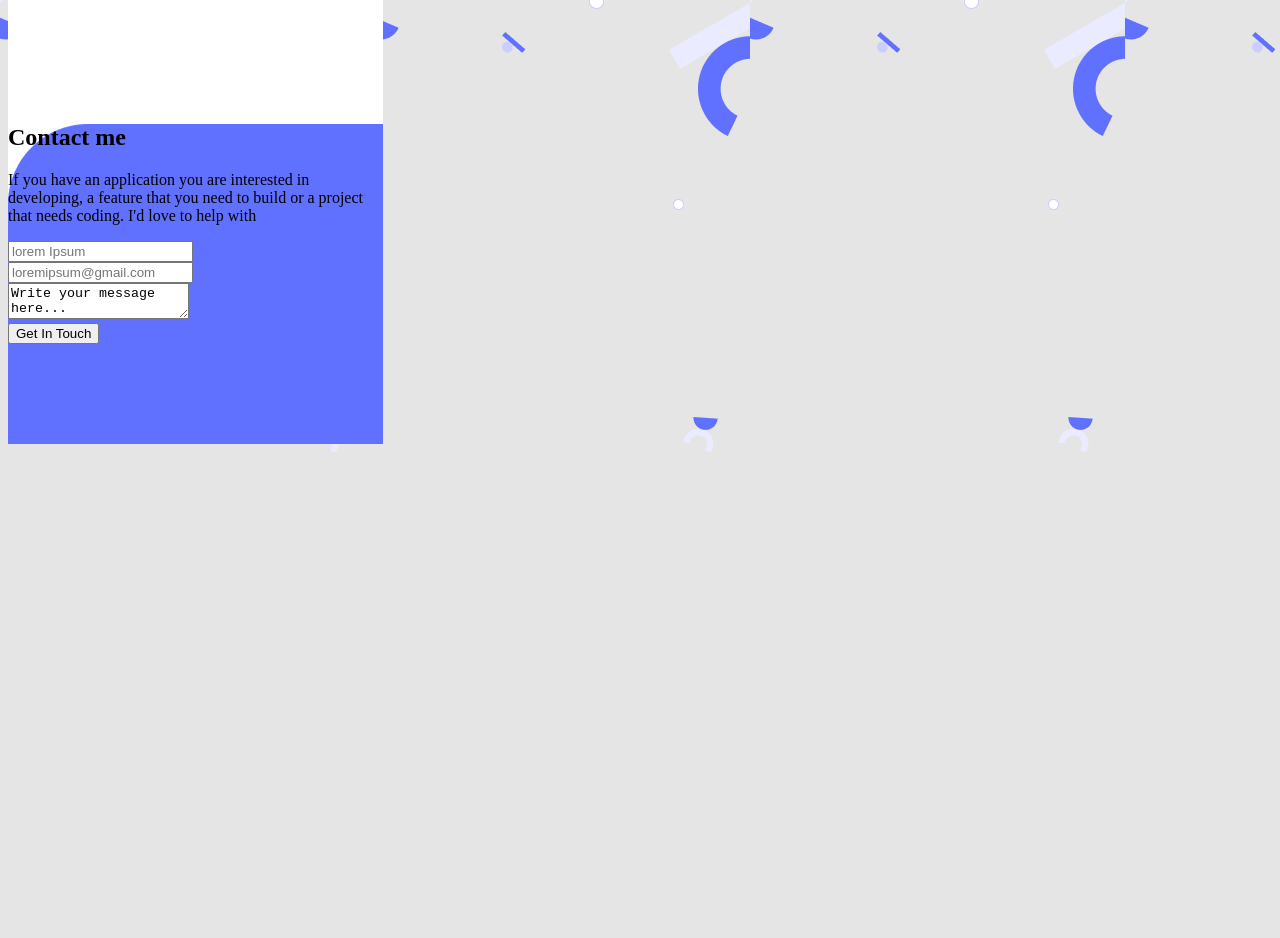
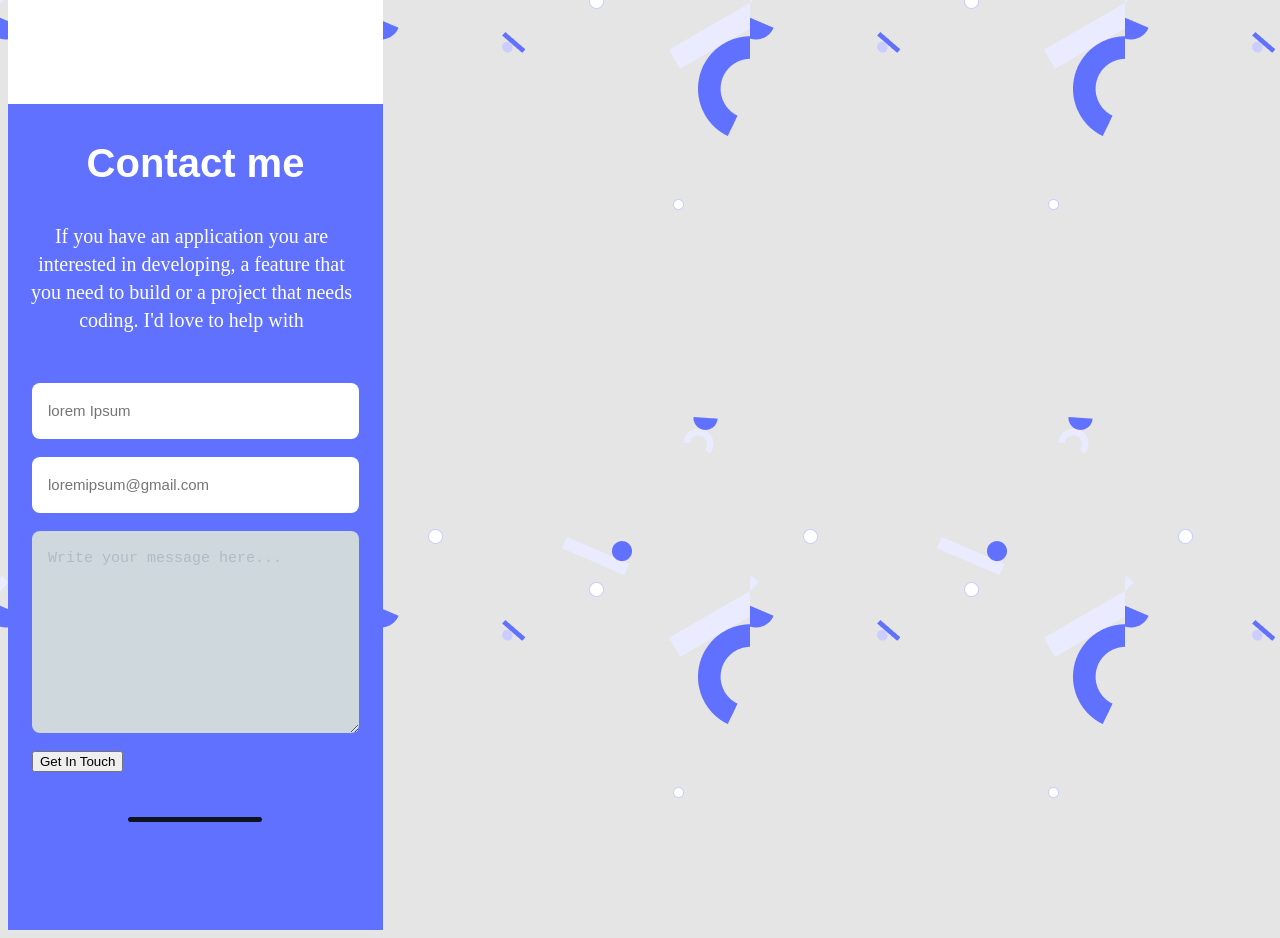
Before and after one commit to Jonathan-kiprono/Hello, a website: page index.html in a window 1280 px wide. Shown: the part 3540-4478 px from the top of the page. Before the commit the page ends 3992 px from the top, so only its background shows below. Drawn offline with Linux system fonts and the light colour scheme.

Commit message:
add style for contact information in style.css

```diff
--- a/index.html
+++ b/index.html
@@ -220,6 +220,7 @@
             </div>
 
         <section class="contact-me">
+
             <div class="contact-background">
                 <h2>Contact me</h2>
                 <p>
@@ -230,10 +231,14 @@
                     <input type="email" id="email" name="email" placeholder="loremipsum@gmail.com" required><br>
                     <textarea name="message" id="message" maxlength="500" required>Write your message here...</textarea><br>
                     <div class="btn-submitContact">
-                        <button type="submit" id="submit" name="submit" value="submit">Get In Touch</button>
+                      <button type="submit" id="submit" name="submit" value="submit">Get In Touch</button>
                     </div>
                 </form>
+                <div class="footer-img">
+                    <img src="images/Light.png" alt="" class="footer">
+                </div>
             </div>
+
         </section>
     </body>
 </html>
--- a/style.css
+++ b/style.css
@@ -110,7 +110,8 @@ a:hover {
 
 .works {
   display: grid;
-  grid-template-columns: auto;
+  grid-template-columns: 100%;
+
 }
 
 .grid-items {
@@ -438,7 +439,80 @@ a:hover {
 .hex:active {
   background-color: blue;
 }
-.contact-me{
-  background-image: url(./images/Contact\ me.png);
+
+.background-color{
+  background-color: #6070ff;
+  width: 100%;
+}
+
+.contact-me {
+  display: flex;
+  flex-direction: column;
+  justify-content: center;
+  align-content: center;
+
+}
+
+
+.contact-background{
+  /* background-image: url(images/contact.png); */
+  /* width: 100%; */
+  background-color: #6070ff;
   padding-bottom: 100px;
 }
+
+.contact-background h2 {
+  display: flex;
+  justify-content: center;
+  font-size: 40px;
+  line-height: 52px;
+  color: #fff;
+  font-family: "Poppins", sans-serif;
+  font-weight: 700;
+}
+
+.contact-background p {
+  color: #fff;
+  font-family: 'Poppins';
+  font-style: normal;
+  font-weight: 400;
+  font-size: 20px;
+  line-height: 28px;
+  text-align: center;
+  width: 327px;
+  height: 137px;
+  padding-left: 20px;
+}
+
+.contact-background form {
+  display: flex;
+  flex-direction: column;
+  margin: 24px;
+}
+
+.contact-background input {
+  border-radius: 8px;
+  padding: 16px;
+  border: none;
+  color: #172b4d;
+  font-size: 15px;
+  line-height: 24px;
+  font-weight: 400;
+}
+
+.contact-background textarea {
+  height: 170px;
+  border-radius: 8px;
+  background-color: #cfd8dc;
+  border: none;
+  padding: 16px;
+  color: #b3bac5;
+  font-size: 15px;
+  line-height: 24px;
+  font-weight: 400;
+}
+
+.footer-img {
+  display: flex;
+  justify-content: center;
+}
```
Also changed, not shown: images/Light.png (added), images/contact_form_shapes-mobile.svg (added).
